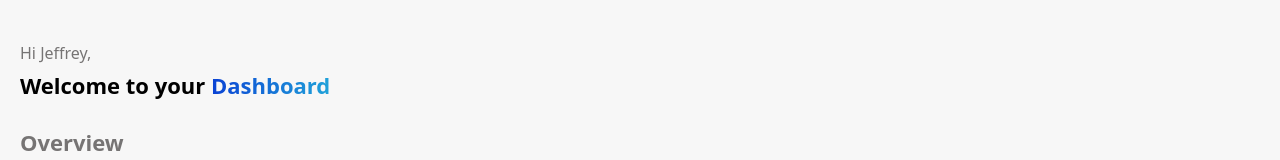
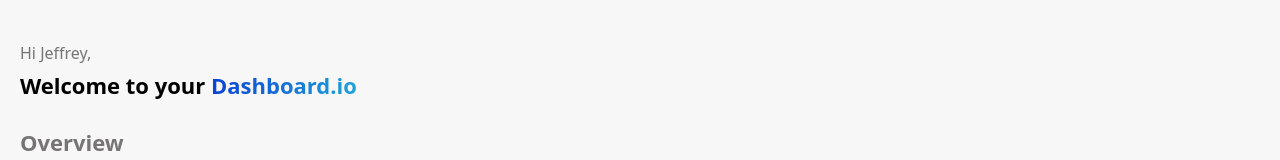
Before and after one commit to jeffreychery009/Dashboard-profile, a React (Vite) app: page / in a window 1280 px wide. Shown: the part 233-393 px from the top of the page. Built offline with nearby package versions, Linux system fonts and the light colour scheme; no server answers.

Commit message:
Update HomePage.tsx

```diff
--- a/src/components/HomePage.tsx
+++ b/src/components/HomePage.tsx
@@ -59,7 +59,7 @@ const HomePage = () => {
         <h2 className="text-md font-semibold py-1">
           Welcome to your{" "}
           <span className="bg-blue-gradient bg-clip-text text-transparent">
-            Dashboard
+            Dashboard.io
           </span>
         </h2>
       </div>
```
